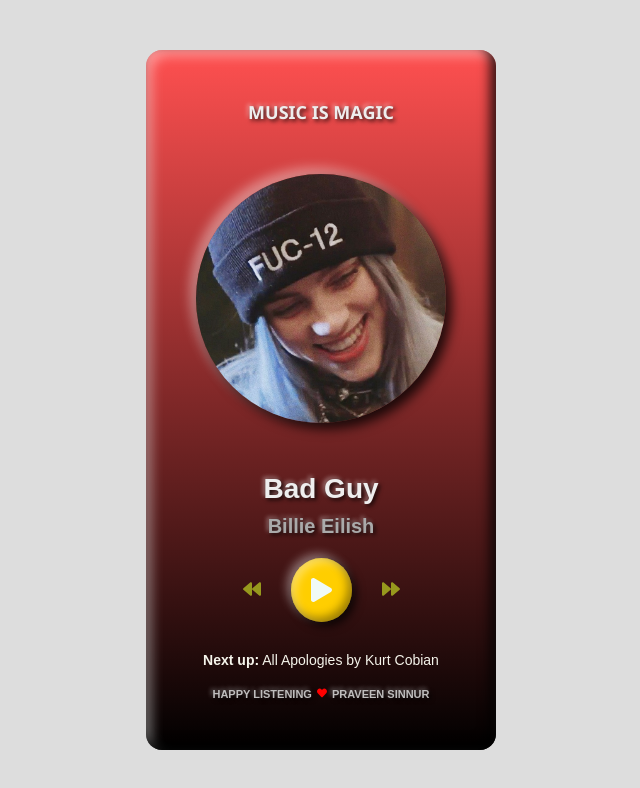
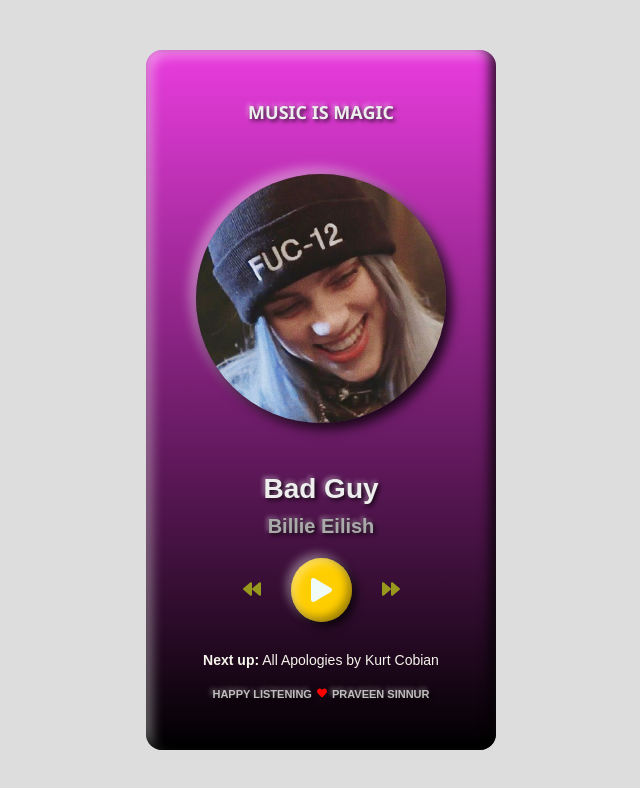
Before and after one commit to ps-lolfan/musicplayer, a React (Create React App) app: page / in a window 1280 px wide. Shown: the top 788 px of the page, without its empty margins (319-959 px from the left). Built offline with nearby package versions, Linux system fonts and the light colour scheme.

Commit message:
random color generation done

```diff
--- a/src/components/Player.js
+++ b/src/components/Player.js
@@ -5,6 +5,7 @@
 function Player(props) {
   const audioEl = useRef(null);
   const [isPlaying, setIsPlaying] = useState(false);
+  const [randomNumber, setRandomNumber] = useState("ff5050");
 
   useEffect(() => {
     if (isPlaying) {
@@ -12,7 +13,18 @@
     } else {
       audioEl.current.pause();
     }
-  });
+    setInterval(() => {
+      var letters = "0123456789ABCDEF";
+      var color = "";
+      for (var i = 0; i < 6; i++) {
+        color += letters[Math.floor(Math.random() * 16)];
+      }
+      setRandomNumber(color);
+    }, 2000);
+    return () => {
+      clearInterval();
+    };
+  }, []);
 
   const SkipSong = (forwards = true) => {
     if (forwards) {
@@ -38,7 +50,15 @@
     }
   };
   return (
-    <div className="c-player">
+    <div
+      className="c-player"
+      style={{
+        background: `linear-gradient(to bottom, #${randomNumber} 0%, #000000 100%)`,
+        webkitTransition: "background-color 1000ms linear",
+        msTransition: "background-color 1000ms linear",
+        transition: "background-color 1000ms linear",
+      }}
+    >
       <audio
         src={props.songs[props.currentSongIndex].src}
         ref={audioEl}
--- a/src/index.css
+++ b/src/index.css
@@ -20,7 +20,7 @@
   display: block;
   /* background: linear-gradient(to bottom, #355c7d 0%, #c06c84 100%); */
 
-  background: linear-gradient(to bottom, #ff5050 0%, #000000 100%);
+  /* background: linear-gradient(to bottom, #ff5050 0%, #000000 100%); */
 
   /* background: linear-gradient(to bottom, #3333ff 0%, #cc6699 100%); */
 
```
